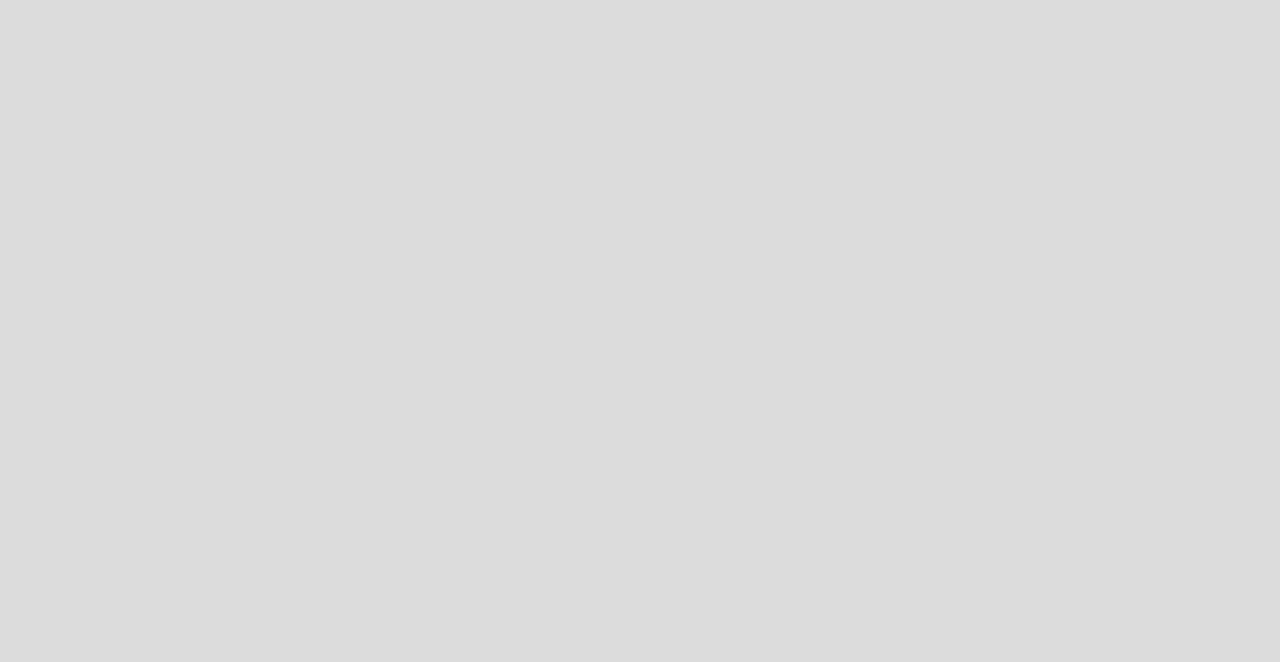
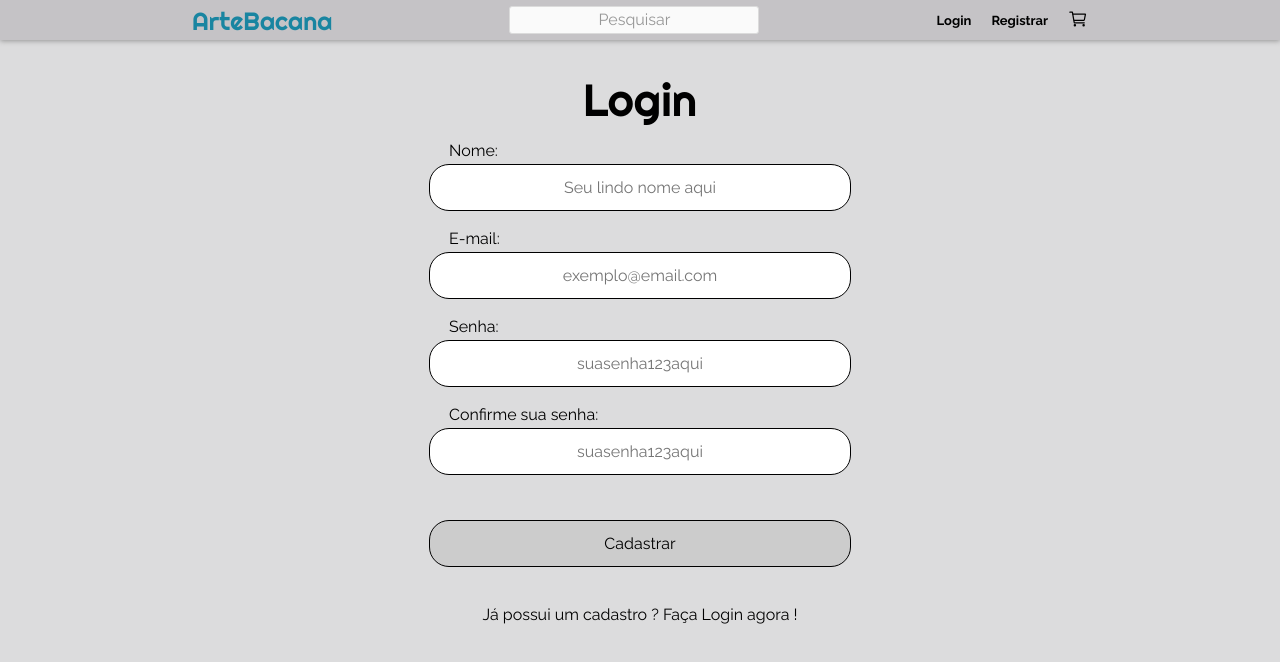
Before and after one commit to RomanJoseph/ArteBacanaFront, a React (Create React App) app: page /register in a window 1280 px wide. Before the commit this address had no page. Shown: the top 662 px of the page. Built offline with nearby package versions, Linux system fonts and the light colour scheme.

Commit message:
Login and register pages done

```diff
--- a/src/App.js
+++ b/src/App.js
@@ -7,6 +7,7 @@ import UserContext from "./contexts/UserContext";
 import ProductsPage from "./pages/ProductsPage";
 import Header from "./components/Header";
 import Login from "./components/Login";
+import Register from "./components/Register";
 
 export default function App() {
   const [userData, setUserData] = useState(null);
@@ -21,15 +22,22 @@ export default function App() {
 
           <Route path="/products" element={
             <UserContext.Provider value={{ userData }}>
-              <Header/>
-              <ProductsPage/>
+              <Header />
+              <ProductsPage />
             </UserContext.Provider>
           } />
 
           <Route path="/login" element={
-            <UserContext.Provider value={{ userData }}>
-              <Header/>
-              <Login/>
+            <UserContext.Provider value={{ userData, setUserData }}>
+              <Header />
+              <Login />
+            </UserContext.Provider>
+          } />
+
+          <Route path="/register" element={
+            <UserContext.Provider value={{ userData, setUserData }}>
+              <Header />
+              <Register />
             </UserContext.Provider>
           } />
 
--- a/src/components/Header.js
+++ b/src/components/Header.js
@@ -32,7 +32,7 @@ export default function Header() {
 
                     )
                         :
-                        (<p>Olá, {userData.name}</p>)
+                        (<p>Olá, {userData.user}</p>)
                     }
 
                     <Link to="/cart">
@@ -83,7 +83,7 @@ const Credencials = styled.div`
         font-size: 13px;
         font-weight: bold;
 
-        margin-right: 5px;
+        margin-right: 20px;
 
         color: black;
     }
--- a/src/components/Login.js
+++ b/src/components/Login.js
@@ -2,24 +2,29 @@ import styled from 'styled-components';
 import { useContext, useState } from 'react';
 import UserContext from '../contexts/UserContext.js';
 import axios from 'axios';
+import { useNavigate } from 'react-router-dom';
 
 export default function Login() {
 const [form, setForm] = useState()
 const { userData, setUserData} = useContext(UserContext)
+const navigate = useNavigate()
 
 function handleForm(event){
     setForm({
         ...form,[event.target.name]:event.target.value
     })
-    console.log(form)
 }
 
 function submitLogin(event){
     event.preventDefault()
 
     const promise = axios.post("http://localhost:5000/login", form)
-    promise.then((res) => console.log(res.data))
-    promise.catch(() => console.log("Algo deu errado"))
+    promise.then((res) => {
+        setUserData(res.data)
+        console.log(res.data)
+        return navigate("/")
+    })
+    promise.catch((err)  => alert("Verifique se o e-mail ou a senha foram digitados corretamente"))
 }
 
     return (
@@ -32,6 +37,7 @@ function submitLogin(event){
                 <input onChange={handleForm} name="password" type="password" placeholder='suasenha123aqui'/>
                 <input name="Login" type="submit" value="Login"/>
             </LoginForm>
+            <span onClick={() => navigate("/register")}>Ainda não tem cadastro ? Faça um agora !</span>
         </LoginPage>
     )
 }
@@ -46,6 +52,11 @@ const LoginPage = styled.div`
     h1{
         font-size: 45px;
         font-weight: 400;
+    }
+
+    span{
+        margin-top: 40px;
+        cursor: pointer;
     }
 `
 
--- /dev/null
+++ b/src/components/Register.js
@@ -0,0 +1,95 @@
+import { useState } from "react"
+import axios from "axios"
+import { useNavigate } from "react-router-dom"
+import styled from "styled-components"
+
+
+export default function Register(){
+    const [form, setForm] = useState()
+    const navigate = useNavigate()
+
+    function handleForm(event){
+        setForm({
+            ...form,[event.target.name]:event.target.value
+        })
+    }
+
+    function submitRegister(event){
+        event.preventDefault()
+
+        if(form.passwordConfirmation !== form.password){
+            return alert("Suas senhas não coincidem")
+        }
+        const promise = axios.post("http://localhost:5000/register", {name:form.name, password:form.password, email:form.email})
+        promise.then((res) => {
+            alert("Cadastro criado com sucesso!")
+            return navigate("/login")
+        })
+        promise.catch((err)  => alert("Verifique se todos os campos foram preenchidos corretamento"))
+    }
+    return (
+        <RegisterPage>
+        <h1>Login</h1>
+        <RegisterForm onSubmit={submitRegister}>
+            <label for="name">Nome:</label>
+            <input onChange={handleForm} name="name" type="text" placeholder='Seu lindo nome aqui' required/>
+            <label for="email">E-mail:</label>
+            <input onChange={handleForm} name="email" type="email" placeholder='exemplo@email.com' required/>
+            <label for="password">Senha:</label>
+            <input onChange={handleForm} name="password" type="password" placeholder='suasenha123aqui' required/>
+            <label for="passwordConfirmation">Confirme sua senha:</label>
+            <input onChange={handleForm} name="passwordConfirmation" type="password" placeholder='suasenha123aqui' required/>
+            <input name="Login" type="submit" value="Cadastrar"/>
+        </RegisterForm>
+        <span onClick={() => navigate("/login")}>Já possui um cadastro ? Faça Login agora !</span>
+    </RegisterPage>
+    )
+}
+
+const RegisterPage = styled.div`
+    display: flex;
+    flex-direction: column;
+    justify-content: center;
+    align-items: center;
+    margin-top: 3%;
+
+    h1{
+        font-size: 45px;
+        font-weight: 400;
+    }
+
+    span{
+        margin-top: 40px;
+        cursor: pointer;
+    }
+`
+
+const RegisterForm = styled.form`
+    display: flex;
+    flex-direction: column;
+
+    input{
+        all: unset;
+        background-color: #FFFFFF;
+        width: 420px;
+        height: 45px;
+        border-radius: 20px;
+        border: 1px solid black;
+        text-align: center;
+    }
+
+    label{
+        margin-top: 20px;
+        margin-left: 20px;
+        margin-bottom: 5px;
+    }
+
+    input::placeholder{
+        text-align: center;
+    }
+
+    input[name="Login"]{
+        margin-top: 45px;
+        background-color: #CCCCCC;
+    }
+`
```
